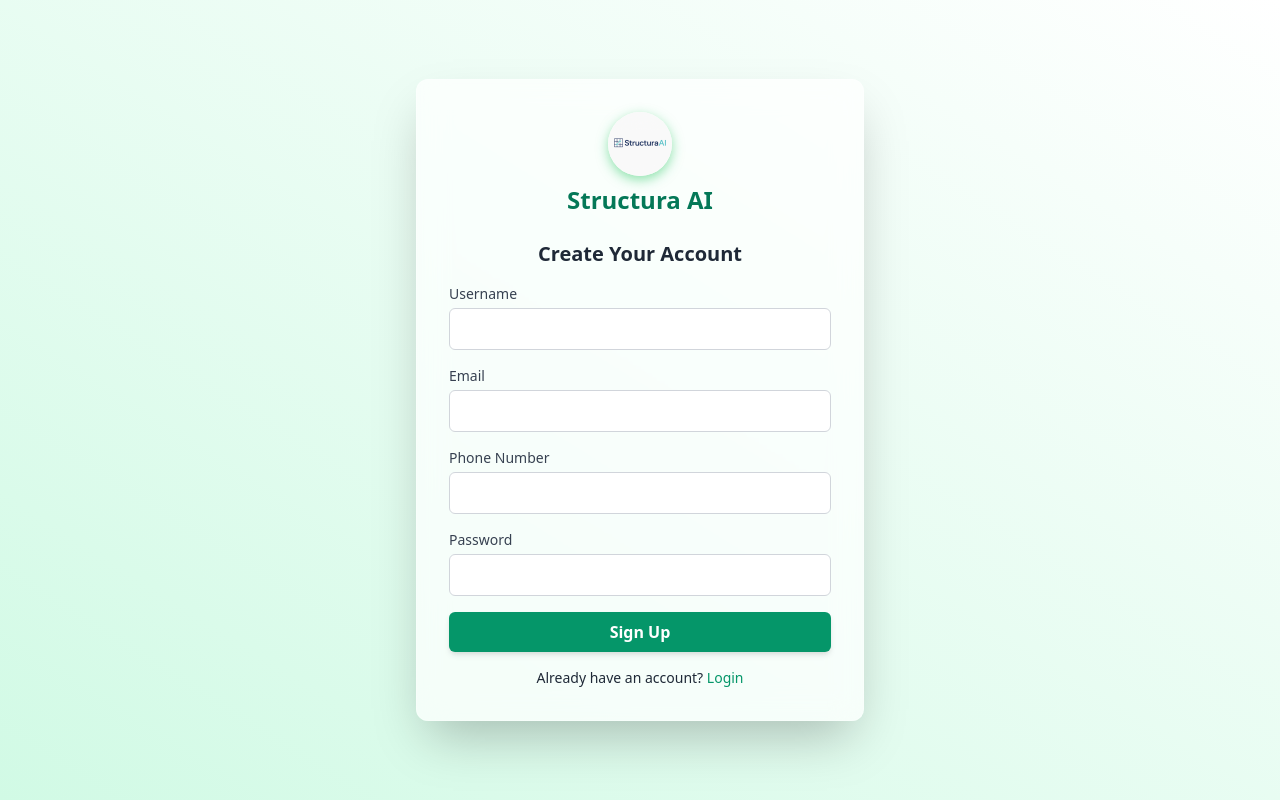
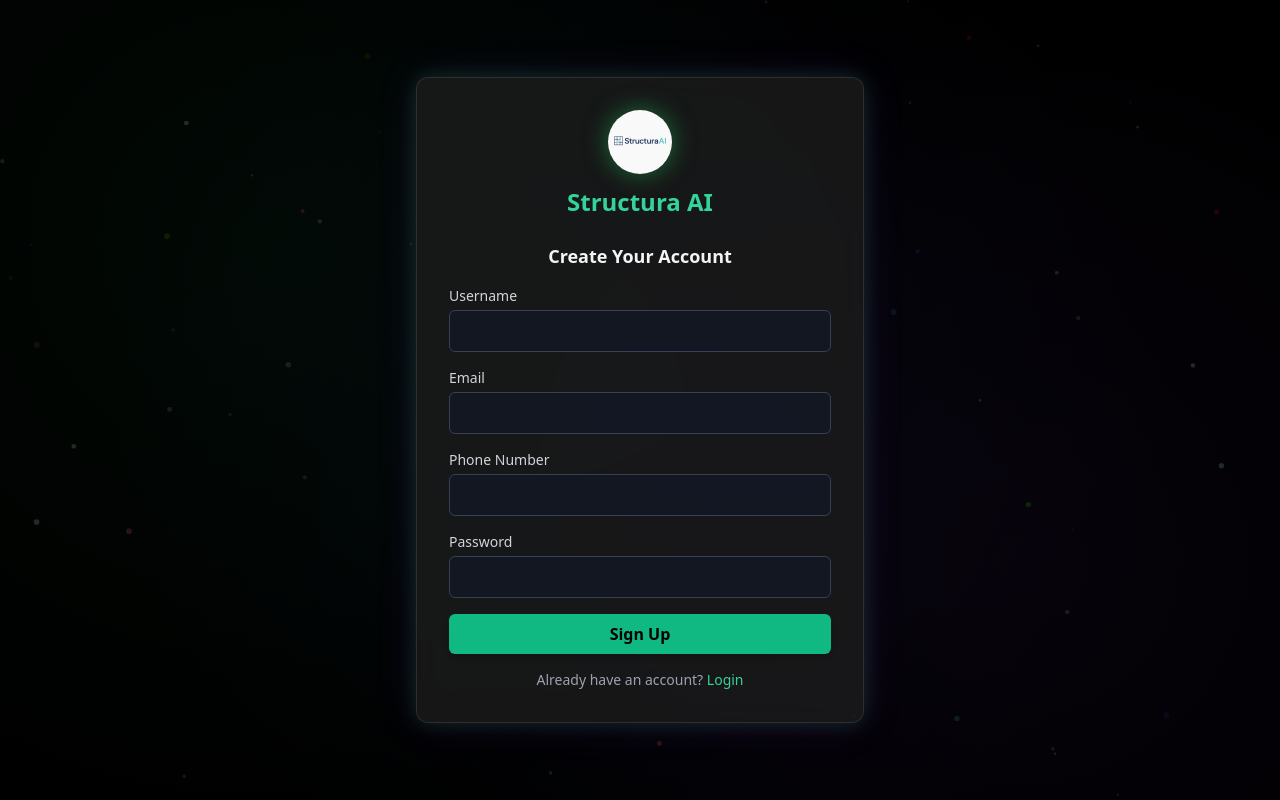
Before and after one commit to gkkousik/Structura_AI, a Flask app: page /signup in a window 1280 px wide. Run offline with Flask 3, Linux system fonts and the light colour scheme; some libraries are stand-ins or nearby versions.

Commit message:
Update signup.html

```diff
--- a/templates/signup.html
+++ b/templates/signup.html
@@ -1,7 +1,7 @@
 <!DOCTYPE html>
 <html lang="en">
 <head>
-  <!-- Google tag (gtag.js) -->
+  <!-- Google Analytics -->
   <script async src="https://www.googletagmanager.com/gtag/js?id=G-7CHN2YWSKE"></script>
   <script>
     window.dataLayer = window.dataLayer || [];
@@ -13,113 +13,169 @@
   <meta charset="UTF-8" />
   <meta name="viewport" content="width=device-width, initial-scale=1.0" />
   <title>Sign Up - Structura AI</title>
-  <link href="https://cdn.jsdelivr.net/npm/tailwindcss@2.2.19/dist/tailwind.min.css" rel="stylesheet" />
+  <script src="https://cdn.tailwindcss.com"></script>
 
   <style>
     body {
-      background: linear-gradient(to top right, #d1fae5, #ffffff);
+      background: radial-gradient(circle at 20% 30%, rgba(34,197,94,0.15), transparent 50%),
+                  radial-gradient(circle at 80% 70%, rgba(147,51,234,0.15), transparent 50%),
+                  radial-gradient(circle at 50% 50%, rgba(59,130,246,0.15), transparent 70%);
+      background-color: #000;
     }
 
     .glass {
-      backdrop-filter: blur(15px);
-      background: rgba(255, 255, 255, 0.7);
-      border: 1px solid rgba(255, 255, 255, 0.2);
+      backdrop-filter: blur(16px);
+      background: rgba(30, 30, 30, 0.75);
+      border: 1px solid rgba(255, 255, 255, 0.1);
+      box-shadow: 0 0 20px rgba(34,197,94,.2), 0 0 40px rgba(147,51,234,.15);
     }
 
-    .input-focus:focus {
-      transform: scale(1.02);
-      transition: all 0.3s ease-in-out;
-      box-shadow: 0 0 8px rgba(72, 187, 120, 0.5);
-    }
-
-    input {
-      transition: all 0.2s ease-in-out;
-    }
-
-    button:hover {
-      transform: scale(1.03);
-      transition: all 0.3s ease-in-out;
+    .input-glow:focus {
+      box-shadow: 0 0 8px rgba(34, 197, 94, 0.6);
+      border-color: rgba(34, 197, 94, 0.6);
     }
 
     .logo-shadow {
-      box-shadow: 0 4px 12px rgba(34, 197, 94, 0.5);
+      box-shadow: 0 0 25px rgba(34, 197, 94, 0.5);
     }
   </style>
 </head>
 
-<body class="flex items-center justify-center min-h-screen font-sans">
+<body class="flex items-center justify-center min-h-screen font-sans text-gray-100 relative overflow-hidden">
+
+  <!-- Particle Background -->
+  <canvas id="particles" class="absolute inset-0"></canvas>
+  <div class="absolute inset-0 bg-black/70"></div>
 
   <!-- Signup Card -->
-  <div class="glass w-full max-w-md p-8 rounded-xl shadow-2xl border border-green-100 text-gray-800">
+  <div class="glass relative z-10 w-full max-w-md p-8 rounded-xl text-gray-100">
 
-    <!-- Branding -->
+    <!-- Logo and App Name -->
     <div class="flex flex-col items-center mb-6">
-      <img src="static/com_logo.png" alt="Structura AI Logo" class="h-16 w-16 rounded-full logo-shadow mb-2" />
-      <h1 class="text-2xl font-extrabold text-green-700">Structura AI</h1>
+      <img src="static/com_logo.png" alt="Structura AI Logo" class="h-16 w-16 rounded-full logo-shadow mb-3" />
+      <h1 class="text-2xl font-extrabold text-emerald-400">Structura AI</h1>
     </div>
 
-    <h2 class="text-xl font-bold mb-4 text-center">Create Your Account</h2>
+    <h2 class="text-lg font-semibold mb-4 text-center">Create Your Account</h2>
 
+    <!-- Error Message -->
     {% if error %}
-    <div class="bg-red-100 border border-red-400 text-red-700 px-4 py-3 rounded mb-4">
-      <strong>Error:</strong> {{ error }}
+    <div class="bg-red-900/60 border border-red-500 text-red-200 px-4 py-3 rounded mb-4">
+      <strong class="font-semibold">Error:</strong> {{ error }}
     </div>
     {% endif %}
 
+    <!-- Signup Form -->
     <form method="POST" action="/signup" class="space-y-4">
       <div>
-        <label class="block text-sm font-medium mb-1 text-gray-700">Username</label>
+        <label class="block text-sm font-medium mb-1 text-gray-300">Username</label>
         <input
           type="text"
           name="username"
           required
-          class="w-full px-4 py-2 border border-gray-300 rounded-md input-focus focus:outline-none focus:ring-2 focus:ring-green-400"
+          class="w-full px-4 py-2 border border-gray-700 bg-gray-900/70 rounded-md input-glow focus:outline-none focus:ring-0 transition"
         />
       </div>
 
       <div>
-        <label class="block text-sm font-medium mb-1 text-gray-700">Email</label>
+        <label class="block text-sm font-medium mb-1 text-gray-300">Email</label>
         <input
           type="email"
           name="email"
           required
-          class="w-full px-4 py-2 border border-gray-300 rounded-md input-focus focus:outline-none focus:ring-2 focus:ring-green-400"
+          class="w-full px-4 py-2 border border-gray-700 bg-gray-900/70 rounded-md input-glow focus:outline-none focus:ring-0 transition"
         />
       </div>
 
       <div>
-        <label class="block text-sm font-medium mb-1 text-gray-700">Phone Number</label>
+        <label class="block text-sm font-medium mb-1 text-gray-300">Phone Number</label>
         <input
           type="tel"
           name="phone"
           required
-          class="w-full px-4 py-2 border border-gray-300 rounded-md input-focus focus:outline-none focus:ring-2 focus:ring-green-400"
+          class="w-full px-4 py-2 border border-gray-700 bg-gray-900/70 rounded-md input-glow focus:outline-none focus:ring-0 transition"
         />
       </div>
 
       <div>
-        <label class="block text-sm font-medium mb-1 text-gray-700">Password</label>
+        <label class="block text-sm font-medium mb-1 text-gray-300">Password</label>
         <input
           type="password"
           name="password"
           required
-          class="w-full px-4 py-2 border border-gray-300 rounded-md input-focus focus:outline-none focus:ring-2 focus:ring-green-400"
+          class="w-full px-4 py-2 border border-gray-700 bg-gray-900/70 rounded-md input-glow focus:outline-none focus:ring-0 transition"
         />
       </div>
 
       <button
         type="submit"
-        class="w-full bg-green-600 hover:bg-green-700 text-white font-semibold py-2 rounded-md transition-all duration-200 shadow-md"
+        class="w-full bg-emerald-500 hover:bg-emerald-600 text-black font-semibold py-2 rounded-md transition-all duration-200 shadow-md"
       >
         Sign Up
       </button>
     </form>
 
-    <p class="mt-4 text-center text-sm">
+    <!-- Login Link -->
+    <p class="mt-4 text-center text-sm text-gray-400">
       Already have an account?
-      <a href="/login" class="text-green-600 hover:underline font-medium">Login</a>
+      <a href="/login" class="text-emerald-400 hover:underline font-medium">Login</a>
     </p>
   </div>
 
+  <!-- Particle Animation -->
+  <script>
+    const canvas = document.getElementById("particles");
+    const ctx = canvas.getContext("2d");
+    let particlesArray;
+
+    canvas.width = window.innerWidth;
+    canvas.height = window.innerHeight;
+
+    window.addEventListener("resize", function(){
+      canvas.width = window.innerWidth;
+      canvas.height = window.innerHeight;
+      init();
+    });
+
+    class Particle {
+      constructor(x, y, dx, dy, size, color) {
+        this.x = x; this.y = y; this.dx = dx; this.dy = dy; this.size = size; this.color = color;
+      }
+      draw() {
+        ctx.beginPath();
+        ctx.arc(this.x, this.y, this.size, 0, Math.PI*2, false);
+        ctx.fillStyle = this.color;
+        ctx.fill();
+      }
+      update() {
+        if(this.x + this.size > canvas.width || this.x - this.size < 0) this.dx = -this.dx;
+        if(this.y + this.size > canvas.height || this.y - this.size < 0) this.dy = -this.dy;
+        this.x += this.dx;
+        this.y += this.dy;
+        this.draw();
+      }
+    }
+
+    function init(){
+      particlesArray = [];
+      for(let i=0; i<60; i++){
+        let size = Math.random()*2+1;
+        let x = Math.random()*(innerWidth-size*2);
+        let y = Math.random()*(innerHeight-size*2);
+        let dx = (Math.random()-0.5)*1.5;
+        let dy = (Math.random()-0.5)*1.5;
+        let color = `rgba(${Math.random()*255}, ${Math.random()*255}, ${Math.random()*255}, 0.6)`;
+        particlesArray.push(new Particle(x,y,dx,dy,size,color));
+      }
+    }
+    function animate(){
+      requestAnimationFrame(animate);
+      ctx.clearRect(0,0,innerWidth,innerHeight);
+      for(let i=0; i<particlesArray.length; i++){ particlesArray[i].update(); }
+    }
+    init();
+    animate();
+  </script>
+
 </body>
 </html>
```
